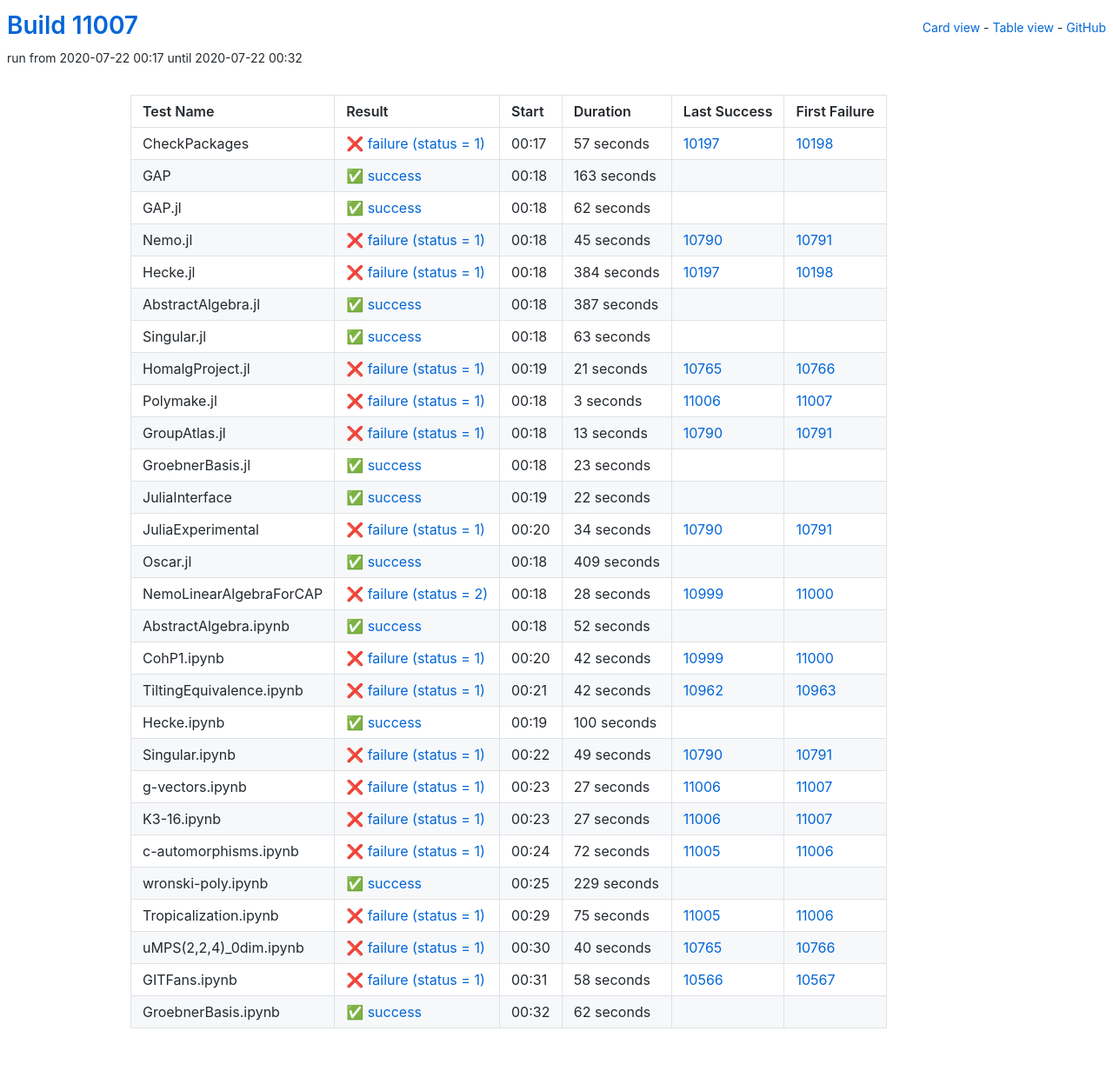
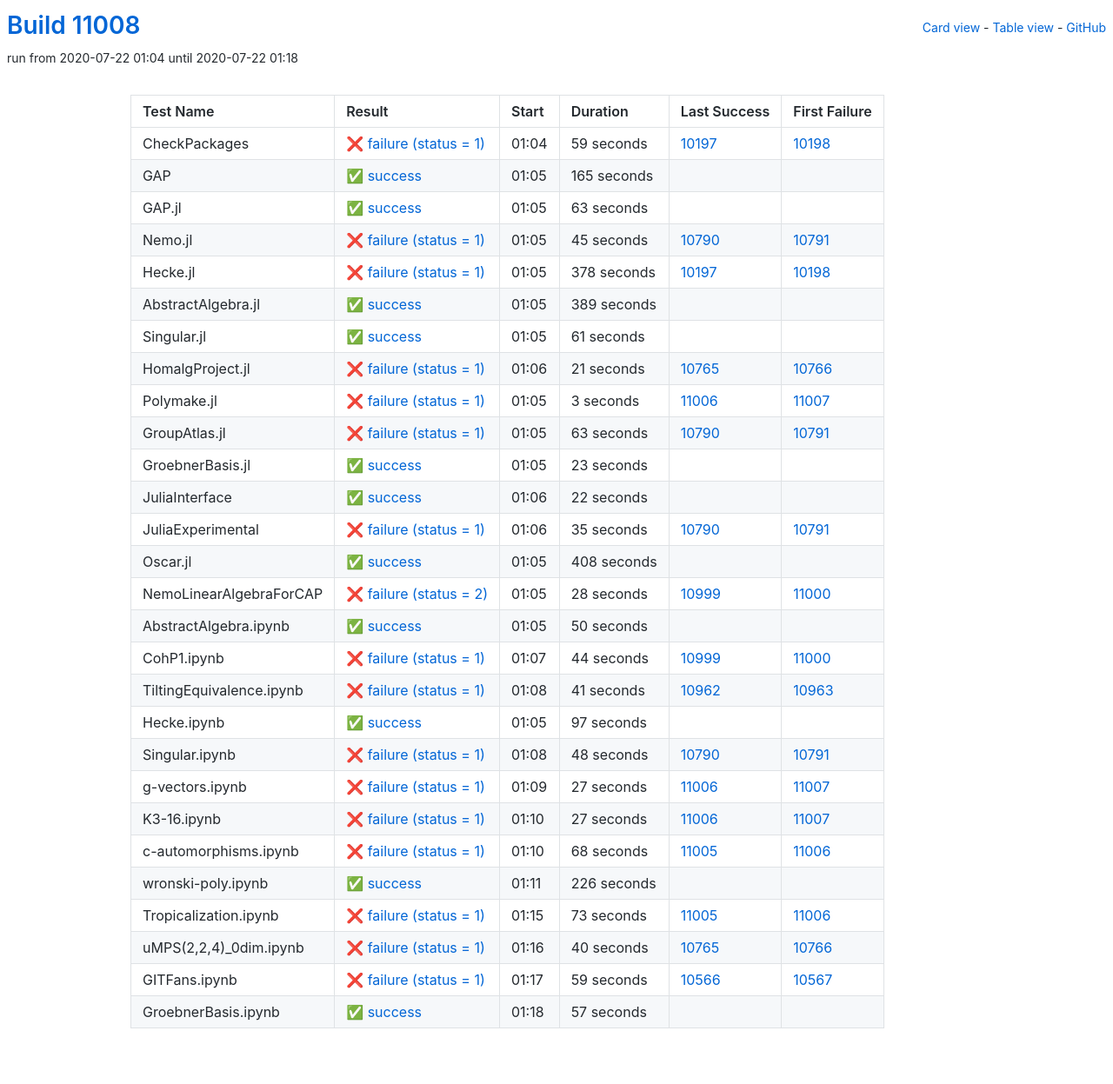
Before and after one commit to oscar-system/oscar-ci-status, a Jekyll site: the page built from table.html, in a window 1280 px wide. Shown: the whole page at 87% size. Built offline with Jekyll 4.4.1, drawn with Linux system fonts in a browser that asks for light colours.

Commit message:
Build #11008

```diff
--- a/_data/ci.yml
+++ b/_data/ci.yml
@@ -1,6 +1,6 @@
 ---
-build: 11007
-build_url: https://oscarci.mathematik.uni-kl.de/job/oscar/11007/
+build: 11008
+build_url: https://oscarci.mathematik.uni-kl.de/job/oscar/11008/
 job: oscar
 organization: oscar-system
 repo: oscar-ci-status
@@ -8,44 +8,44 @@
 tests:
 - name: CheckPackages
   id: checkpackages
-  log: https://oscarci.mathematik.uni-kl.de/job/oscar/11007/artifact/logs/build-11007/CheckPackages.log
-  start: 2020-07-22 00:17
+  log: https://oscarci.mathematik.uni-kl.de/job/oscar/11008/artifact/logs/build-11008/CheckPackages.log
+  start: 2020-07-22 01:04
   success: false
   exitcode: 1
   status: failure
-  duration: 57
+  duration: 59
   last_success: 10197
   last_success_url: https://oscarci.mathematik.uni-kl.de/job/oscar/10197/
   first_failure: 10198
   first_failure_url: https://oscarci.mathematik.uni-kl.de/job/oscar/10198/
 - name: GAP
   id: gap
-  log: https://oscarci.mathematik.uni-kl.de/job/oscar/11007/artifact/logs/build-11007/GAP.log
-  start: 2020-07-22 00:18
+  log: https://oscarci.mathematik.uni-kl.de/job/oscar/11008/artifact/logs/build-11008/GAP.log
+  start: 2020-07-22 01:05
   success: true
   exitcode: 0
   status: success
-  duration: 163
+  duration: 165
   last_success: false
   last_success_url:
   first_failure: false
   first_failure_url:
 - name: GAP.jl
   id: gap-jl
-  log: https://oscarci.mathematik.uni-kl.de/job/oscar/11007/artifact/logs/build-11007/GAP.jl.log
-  start: 2020-07-22 00:18
+  log: https://oscarci.mathematik.uni-kl.de/job/oscar/11008/artifact/logs/build-11008/GAP.jl.log
+  start: 2020-07-22 01:05
   success: true
   exitcode: 0
   status: success
-  duration: 62
+  duration: 63
   last_success: false
   last_success_url:
   first_failure: false
   first_failure_url:
 - name: Nemo.jl
   id: nemo-jl
-  log: https://oscarci.mathematik.uni-kl.de/job/oscar/11007/artifact/logs/build-11007/Nemo.jl.log
-  start: 2020-07-22 00:18
+  log: https://oscarci.mathematik.uni-kl.de/job/oscar/11008/artifact/logs/build-11008/Nemo.jl.log
+  start: 2020-07-22 01:05
   success: false
   exitcode: 1
   status: failure
@@ -56,44 +56,44 @@
   first_failure_url: https://oscarci.mathematik.uni-kl.de/job/oscar/10791/
 - name: Hecke.jl
   id: hecke-jl
-  log: https://oscarci.mathematik.uni-kl.de/job/oscar/11007/artifact/logs/build-11007/Hecke.jl.log
-  start: 2020-07-22 00:18
+  log: https://oscarci.mathematik.uni-kl.de/job/oscar/11008/artifact/logs/build-11008/Hecke.jl.log
+  start: 2020-07-22 01:05
   success: false
   exitcode: 1
   status: failure
-  duration: 384
+  duration: 378
   last_success: 10197
   last_success_url: https://oscarci.mathematik.uni-kl.de/job/oscar/10197/
   first_failure: 10198
   first_failure_url: https://oscarci.mathematik.uni-kl.de/job/oscar/10198/
 - name: AbstractAlgebra.jl
   id: abstractalgebra-jl
-  log: https://oscarci.mathematik.uni-kl.de/job/oscar/11007/artifact/logs/build-11007/AbstractAlgebra.jl.log
-  start: 2020-07-22 00:18
+  log: https://oscarci.mathematik.uni-kl.de/job/oscar/11008/artifact/logs/build-11008/AbstractAlgebra.jl.log
+  start: 2020-07-22 01:05
   success: true
   exitcode: 0
   status: success
-  duration: 387
+  duration: 389
   last_success: false
   last_success_url:
   first_failure: false
   first_failure_url:
 - name: Singular.jl
   id: singular-jl
-  log: https://oscarci.mathematik.uni-kl.de/job/oscar/11007/artifact/logs/build-11007/Singular.jl.log
-  start: 2020-07-22 00:18
+  log: https://oscarci.mathematik.uni-kl.de/job/oscar/11008/artifact/logs/build-11008/Singular.jl.log
+  start: 2020-07-22 01:05
   success: true
   exitcode: 0
   status: success
-  duration: 63
+  duration: 61
   last_success: false
   last_success_url:
   first_failure: false
   first_failure_url:
 - name: HomalgProject.jl
   id: homalgproject-jl
-  log: https://oscarci.mathematik.uni-kl.de/job/oscar/11007/artifact/logs/build-11007/HomalgProject.jl.log
-  start: 2020-07-22 00:19
+  log: https://oscarci.mathematik.uni-kl.de/job/oscar/11008/artifact/logs/build-11008/HomalgProject.jl.log
+  start: 2020-07-22 01:06
   success: false
   exitcode: 1
   status: failure
@@ -104,8 +104,8 @@
   first_failure_url: https://oscarci.mathematik.uni-kl.de/job/oscar/10766/
 - name: Polymake.jl
   id: polymake-jl
-  log: https://oscarci.mathematik.uni-kl.de/job/oscar/11007/artifact/logs/build-11007/Polymake.jl.log
-  start: 2020-07-22 00:18
+  log: https://oscarci.mathematik.uni-kl.de/job/oscar/11008/artifact/logs/build-11008/Polymake.jl.log
+  start: 2020-07-22 01:05
   success: false
   exitcode: 1
   status: failure
@@ -116,20 +116,20 @@
   first_failure_url: https://oscarci.mathematik.uni-kl.de/job/oscar/11007/
 - name: GroupAtlas.jl
   id: groupatlas-jl
-  log: https://oscarci.mathematik.uni-kl.de/job/oscar/11007/artifact/logs/build-11007/GroupAtlas.jl.log
-  start: 2020-07-22 00:18
+  log: https://oscarci.mathematik.uni-kl.de/job/oscar/11008/artifact/logs/build-11008/GroupAtlas.jl.log
+  start: 2020-07-22 01:05
   success: false
   exitcode: 1
   status: failure
-  duration: 13
+  duration: 63
   last_success: 10790
   last_success_url: https://oscarci.mathematik.uni-kl.de/job/oscar/10790/
   first_failure: 10791
   first_failure_url: https://oscarci.mathematik.uni-kl.de/job/oscar/10791/
 - name: GroebnerBasis.jl
   id: groebnerbasis-jl
-  log: https://oscarci.mathematik.uni-kl.de/job/oscar/11007/artifact/logs/build-11007/GroebnerBasis.jl.log
-  start: 2020-07-22 00:18
+  log: https://oscarci.mathematik.uni-kl.de/job/oscar/11008/artifact/logs/build-11008/GroebnerBasis.jl.log
+  start: 2020-07-22 01:05
   success: true
   exitcode: 0
   status: success
@@ -140,8 +140,8 @@
   first_failure_url:
 - name: JuliaInterface
   id: juliainterface
-  log: https://oscarci.mathematik.uni-kl.de/job/oscar/11007/artifact/logs/build-11007/JuliaInterface.log
-  start: 2020-07-22 00:19
+  log: https://oscarci.mathematik.uni-kl.de/job/oscar/11008/artifact/logs/build-11008/JuliaInterface.log
+  start: 2020-07-22 01:06
   success: true
   exitcode: 0
   status: success
@@ -152,32 +152,32 @@
   first_failure_url:
 - name: JuliaExperimental
   id: juliaexperimental
-  log: https://oscarci.mathematik.uni-kl.de/job/oscar/11007/artifact/logs/build-11007/JuliaExperimental.log
-  start: 2020-07-22 00:20
+  log: https://oscarci.mathematik.uni-kl.de/job/oscar/11008/artifact/logs/build-11008/JuliaExperimental.log
+  start: 2020-07-22 01:06
   success: false
   exitcode: 1
   status: failure
-  duration: 34
+  duration: 35
   last_success: 10790
   last_success_url: https://oscarci.mathematik.uni-kl.de/job/oscar/10790/
   first_failure: 10791
   first_failure_url: https://oscarci.mathematik.uni-kl.de/job/oscar/10791/
 - name: Oscar.jl
   id: oscar-jl
-  log: https://oscarci.mathematik.uni-kl.de/job/oscar/11007/artifact/logs/build-11007/Oscar.jl.log
-  start: 2020-07-22 00:18
+  log: https://oscarci.mathematik.uni-kl.de/job/oscar/11008/artifact/logs/build-11008/Oscar.jl.log
+  start: 2020-07-22 01:05
   success: true
   exitcode: 0
   status: success
-  duration: 409
+  duration: 408
   last_success: false
   last_success_url:
   first_failure: false
   first_failure_url:
 - name: NemoLinearAlgebraForCAP
   id: nemolinearalgebraforcap
-  log: https://oscarci.mathematik.uni-kl.de/job/oscar/11007/artifact/logs/build-11007/NemoLinearAlgebraForCAP.log
-  start: 2020-07-22 00:18
+  log: https://oscarci.mathematik.uni-kl.de/job/oscar/11008/artifact/logs/build-11008/NemoLinearAlgebraForCAP.log
+  start: 2020-07-22 01:05
   success: false
   exitcode: 2
   status: failure
@@ -188,68 +188,68 @@
   first_failure_url: https://oscarci.mathematik.uni-kl.de/job/oscar/11000/
 - name: AbstractAlgebra.ipynb
   id: abstractalgebra-ipynb
-  log: https://oscarci.mathematik.uni-kl.de/job/oscar/11007/artifact/logs/build-11007/AbstractAlgebra.ipynb.log
-  start: 2020-07-22 00:18
+  log: https://oscarci.mathematik.uni-kl.de/job/oscar/11008/artifact/logs/build-11008/AbstractAlgebra.ipynb.log
+  start: 2020-07-22 01:05
   success: true
   exitcode: 0
   status: success
-  duration: 52
+  duration: 50
   last_success: false
   last_success_url:
   first_failure: false
   first_failure_url:
 - name: CohP1.ipynb
   id: cohp1-ipynb
-  log: https://oscarci.mathematik.uni-kl.de/job/oscar/11007/artifact/logs/build-11007/CohP1.ipynb.log
-  start: 2020-07-22 00:20
+  log: https://oscarci.mathematik.uni-kl.de/job/oscar/11008/artifact/logs/build-11008/CohP1.ipynb.log
+  start: 2020-07-22 01:07
   success: false
   exitcode: 1
   status: failure
-  duration: 42
+  duration: 44
   last_success: 10999
   last_success_url: https://oscarci.mathematik.uni-kl.de/job/oscar/10999/
   first_failure: 11000
   first_failure_url: https://oscarci.mathematik.uni-kl.de/job/oscar/11000/
 - name: TiltingEquivalence.ipynb
   id: tiltingequivalence-ipynb
-  log: https://oscarci.mathematik.uni-kl.de/job/oscar/11007/artifact/logs/build-11007/TiltingEquivalence.ipynb.log
-  start: 2020-07-22 00:21
+  log: https://oscarci.mathematik.uni-kl.de/job/oscar/11008/artifact/logs/build-11008/TiltingEquivalence.ipynb.log
+  start: 2020-07-22 01:08
   success: false
   exitcode: 1
   status: failure
-  duration: 42
+  duration: 41
   last_success: 10962
   last_success_url: https://oscarci.mathematik.uni-kl.de/job/oscar/10962/
   first_failure: 10963
   first_failure_url: https://oscarci.mathematik.uni-kl.de/job/oscar/10963/
 - name: Hecke.ipynb
   id: hecke-ipynb
-  log: https://oscarci.mathematik.uni-kl.de/job/oscar/11007/artifact/logs/build-11007/Hecke.ipynb.log
-  start: 2020-07-22 00:19
+  log: https://oscarci.mathematik.uni-kl.de/job/oscar/11008/artifact/logs/build-11008/Hecke.ipynb.log
+  start: 2020-07-22 01:05
   success: true
   exitcode: 0
   status: success
-  duration: 100
+  duration: 97
   last_success: false
   last_success_url:
   first_failure: false
   first_failure_url:
 - name: Singular.ipynb
   id: singular-ipynb
-  log: https://oscarci.mathematik.uni-kl.de/job/oscar/11007/artifact/logs/build-11007/Singular.ipynb.log
-  start: 2020-07-22 00:22
+  log: https://oscarci.mathematik.uni-kl.de/job/oscar/11008/artifact/logs/build-11008/Singular.ipynb.log
+  start: 2020-07-22 01:08
   success: false
   exitcode: 1
   status: failure
-  duration: 49
+  duration: 48
   last_success: 10790
   last_success_url: https://oscarci.mathematik.uni-kl.de/job/oscar/10790/
   first_failure: 10791
   first_failure_url: https://oscarci.mathematik.uni-kl.de/job/oscar/10791/
 - name: g-vectors.ipynb
   id: g-vectors-ipynb
-  log: https://oscarci.mathematik.uni-kl.de/job/oscar/11007/artifact/logs/build-11007/g-vectors.ipynb.log
-  start: 2020-07-22 00:23
+  log: https://oscarci.mathematik.uni-kl.de/job/oscar/11008/artifact/logs/build-11008/g-vectors.ipynb.log
+  start: 2020-07-22 01:09
   success: false
   exitcode: 1
   status: failure
@@ -260,8 +260,8 @@
   first_failure_url: https://oscarci.mathematik.uni-kl.de/job/oscar/11007/
 - name: K3-16.ipynb
   id: k3-16-ipynb
-  log: https://oscarci.mathematik.uni-kl.de/job/oscar/11007/artifact/logs/build-11007/K3-16.ipynb.log
-  start: 2020-07-22 00:23
+  log: https://oscarci.mathematik.uni-kl.de/job/oscar/11008/artifact/logs/build-11008/K3-16.ipynb.log
+  start: 2020-07-22 01:10
   success: false
   exitcode: 1
   status: failure
@@ -272,44 +272,44 @@
   first_failure_url: https://oscarci.mathematik.uni-kl.de/job/oscar/11007/
 - name: c-automorphisms.ipynb
   id: c-automorphisms-ipynb
-  log: https://oscarci.mathematik.uni-kl.de/job/oscar/11007/artifact/logs/build-11007/c-automorphisms.ipynb.log
-  start: 2020-07-22 00:24
+  log: https://oscarci.mathematik.uni-kl.de/job/oscar/11008/artifact/logs/build-11008/c-automorphisms.ipynb.log
+  start: 2020-07-22 01:10
   success: false
   exitcode: 1
   status: failure
-  duration: 72
+  duration: 68
   last_success: 11005
   last_success_url: https://oscarci.mathematik.uni-kl.de/job/oscar/11005/
   first_failure: 11006
   first_failure_url: https://oscarci.mathematik.uni-kl.de/job/oscar/11006/
 - name: wronski-poly.ipynb
   id: wronski-poly-ipynb
-  log: https://oscarci.mathematik.uni-kl.de/job/oscar/11007/artifact/logs/build-11007/wronski-poly.ipynb.log
-  start: 2020-07-22 00:25
+  log: https://oscarci.mathematik.uni-kl.de/job/oscar/11008/artifact/logs/build-11008/wronski-poly.ipynb.log
+  start: 2020-07-22 01:11
   success: true
   exitcode: 0
   status: success
-  duration: 229
+  duration: 226
   last_success: false
   last_success_url:
   first_failure: false
   first_failure_url:
 - name: Tropicalization.ipynb
   id: tropicalization-ipynb
-  log: https://oscarci.mathematik.uni-kl.de/job/oscar/11007/artifact/logs/build-11007/Tropicalization.ipynb.log
-  start: 2020-07-22 00:29
+  log: https://oscarci.mathematik.uni-kl.de/job/oscar/11008/artifact/logs/build-11008/Tropicalization.ipynb.log
+  start: 2020-07-22 01:15
   success: false
   exitcode: 1
   status: failure
-  duration: 75
+  duration: 73
   last_success: 11005
   last_success_url: https://oscarci.mathematik.uni-kl.de/job/oscar/11005/
   first_failure: 11006
   first_failure_url: https://oscarci.mathematik.uni-kl.de/job/oscar/11006/
 - name: uMPS(2,2,4)_0dim.ipynb
   id: umps-2-2-4-0dim-ipynb
-  log: https://oscarci.mathematik.uni-kl.de/job/oscar/11007/artifact/logs/build-11007/uMPS-2-2-4-_0dim.ipynb.log
-  start: 2020-07-22 00:30
+  log: https://oscarci.mathematik.uni-kl.de/job/oscar/11008/artifact/logs/build-11008/uMPS-2-2-4-_0dim.ipynb.log
+  start: 2020-07-22 01:16
   success: false
   exitcode: 1
   status: failure
@@ -320,24 +320,24 @@
   first_failure_url: https://oscarci.mathematik.uni-kl.de/job/oscar/10766/
 - name: GITFans.ipynb
   id: gitfans-ipynb
-  log: https://oscarci.mathematik.uni-kl.de/job/oscar/11007/artifact/logs/build-11007/GITFans.ipynb.log
-  start: 2020-07-22 00:31
+  log: https://oscarci.mathematik.uni-kl.de/job/oscar/11008/artifact/logs/build-11008/GITFans.ipynb.log
+  start: 2020-07-22 01:17
   success: false
   exitcode: 1
   status: failure
-  duration: 58
+  duration: 59
   last_success: 10566
   last_success_url: https://oscarci.mathematik.uni-kl.de/job/oscar/10566/
   first_failure: 10567
   first_failure_url: https://oscarci.mathematik.uni-kl.de/job/oscar/10567/
 - name: GroebnerBasis.ipynb
   id: groebnerbasis-ipynb
-  log: https://oscarci.mathematik.uni-kl.de/job/oscar/11007/artifact/logs/build-11007/GroebnerBasis.ipynb.log
-  start: 2020-07-22 00:32
+  log: https://oscarci.mathematik.uni-kl.de/job/oscar/11008/artifact/logs/build-11008/GroebnerBasis.ipynb.log
+  start: 2020-07-22 01:18
   success: true
   exitcode: 0
   status: success
-  duration: 62
+  duration: 57
   last_success: false
   last_success_url:
   first_failure: false
```
Also changed, not shown: README.md.
